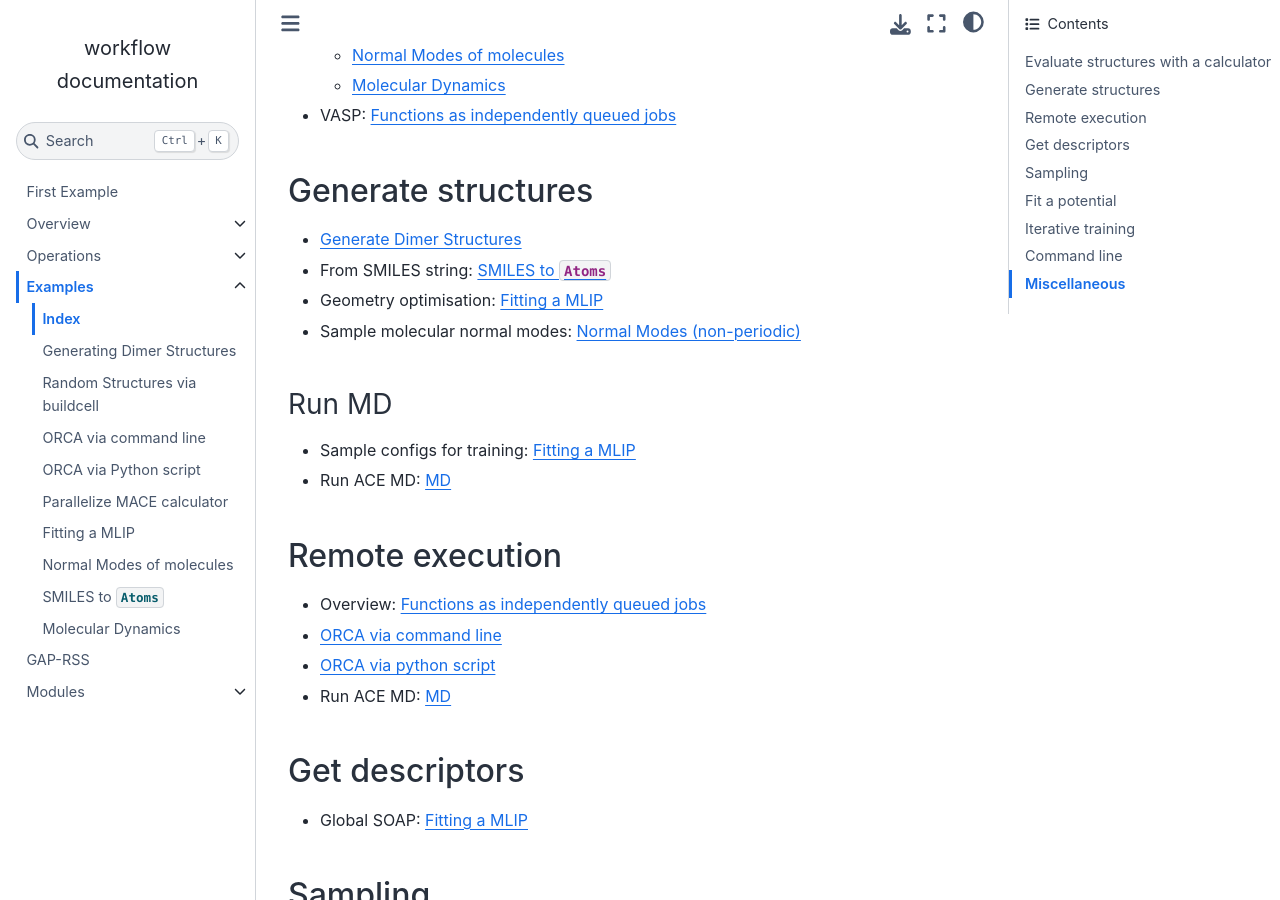
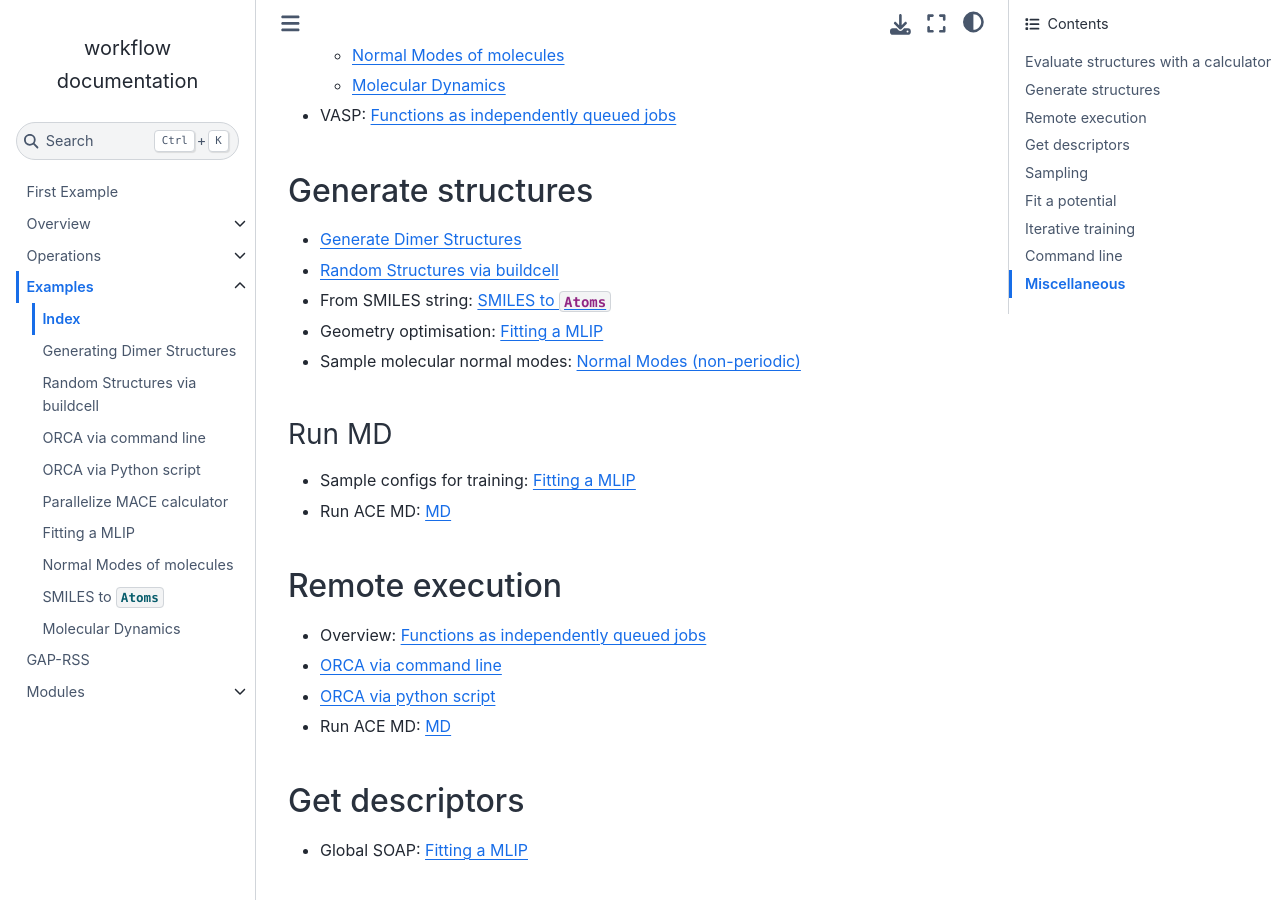
Before and after one commit to libAtoms/workflow, a Sphinx documentation site: the page built from docs/source/examples.index.md, in a window 1280 px wide and 900 px high, scrolled down 513 px. Built offline with Sphinx 7.4.7 and the Sphinx Book theme 1.1.4, drawn with Linux system fonts in a browser that asks for light colours; pages that are not in the unit, such as notebooks, are missing from menus.

Commit message:
updated examples.index.md for Random Structures via buildcell

```diff
--- a/docs/source/examples.index.md
+++ b/docs/source/examples.index.md
@@ -22,6 +22,7 @@
 ## Generate structures
 
 - [Generate Dimer Structures](examples.dimers.md)
+- [Random Structures via buildcell](examples.buildcell.md)
 - From SMILES string: [SMILES to `Atoms`](examples.smiles.md)
 - Geometry optimisation: [Fitting a MLIP](examples.mlip_fitting.md)
 - Sample molecular normal modes: [Normal Modes (non-periodic)](examples.normal_modes.md)
```
